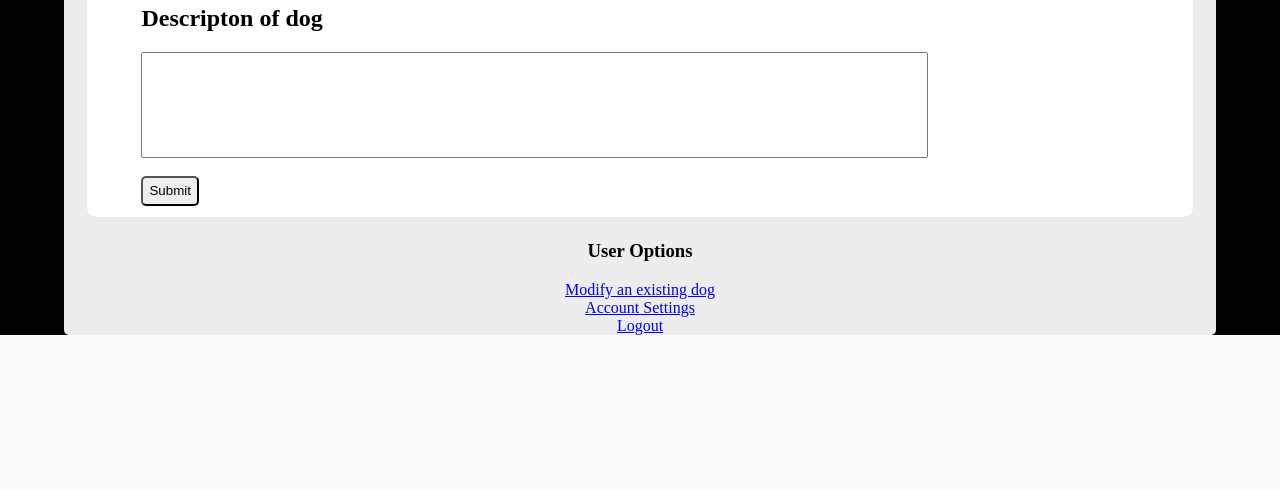
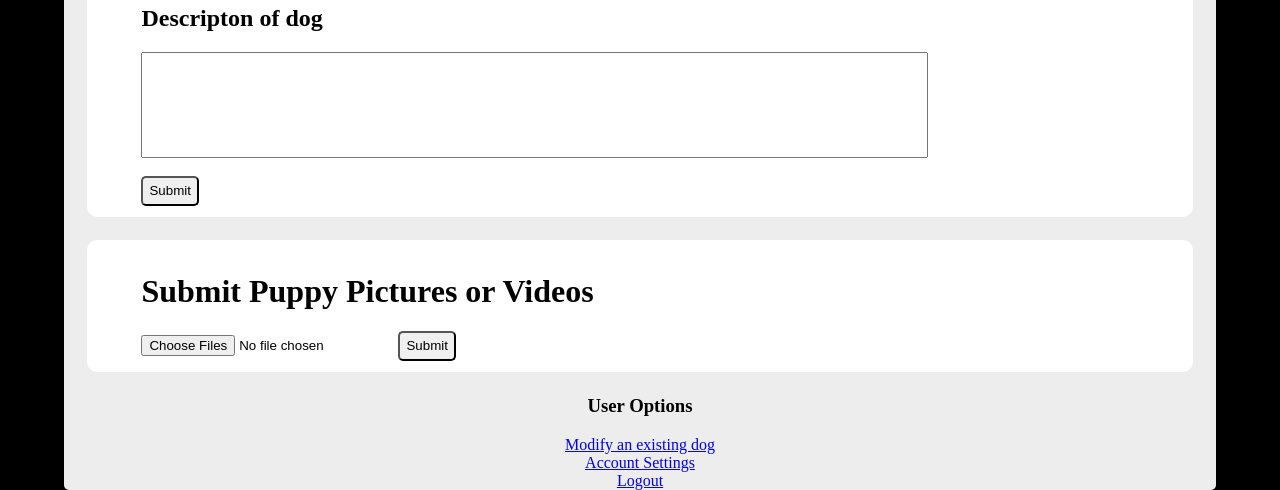
Before and after one commit to MoonBasedKas/SouthernROCAiredalesWebsite, a Flask app: page /admin in a window 1280 px wide. Shown: the part 830-1320 px from the top of the page. Before the commit the page ends 1165 px from the top, so only its background shows below. Run offline with Flask 3, Linux system fonts and the light colour scheme; a user stored in the database is signed in.

Commit message:
Can now add puppies

```diff
--- a/app/app.py
+++ b/app/app.py
@@ -7,11 +7,10 @@ import pandas
 import numpy as np
 import math as mt
 import secrets
-from datetime import date
+from datetime import date # I'm not sure why this says its not used.
+import re
 
-import os
 
-print(os.listdir())
 
 #Create the pandas database. Slower than sql but I don't think this database will ever get so large it won't matter.
 dogDB = None
@@ -19,6 +18,7 @@ photoDB = None
 counter = 0
 UPLOAD_FOLDER="static/dogPhotos/"
 ALLOWED_EXTENSIONS = {".png", ".jpg", ".jpeg"}
+PUPPY_FOLDER="static/puppies/"
 try:
     dogDB = pandas.read_csv("Dogs.tsv",  sep='\t')
 
@@ -248,6 +248,53 @@ def newDog():
 
 
     threading.Thread(target=saveUpdates, args=([])).start()
+
+
+    return redirect(url_for('admin'))
+
+
+"""
+Does the request for when an admin sends a new dog to add.
+"""
+@app.route("/admin/newPuppy", methods=["POST"])
+def newPuppy():
+
+
+    photoID = 0
+    photo = True
+    if "username" not in session:
+        return redirect(url_for("Welcome"))
+
+
+    if puppiesDB.size != 0:
+        photoID = puppiesDB["id"].max() + 1
+
+
+    if 'files[]' not in request.files:
+        print("no photo sent")
+    else:
+        day = date.today()
+        sent = request.files.getlist('files[]')
+        for file in sent:
+            # try:
+                fname = secure_filename(str(photoID) + file.filename)
+
+                if fname[-1:-4].lower == ".mp4":
+                    photo = True
+                else:
+                    photo = False
+
+
+
+                file.save(PUPPY_FOLDER + fname)
+
+                addPuppy(photoID, fname, day, True, photo)
+                photoID += 1
+
+
+
+
+    threading.Thread(target=savePuppies, args=([])).start()
 
 
     return redirect(url_for('admin'))
@@ -555,8 +602,6 @@ def addDog(id, name, gender, available, registration, dob, mainPhoto, desc):
 
 """
 Saves updates to a database
-
-threads - the current disbatched threads. Waits until all threads are done before writing.
 """
 def saveUpdates():
     dogDB.to_csv("Dogs.tsv", sep="\t", index=False)
@@ -564,8 +609,14 @@ def saveUpdates():
     return
 
 
-def savePhotos():
 
+def addPuppy(id, photoName, date, visible, photo):
+    new = {"id":id,"photoName":photoName,"date":date, "visible":visible, "photo":photo}
+    puppiesDB.loc[len(puppiesDB)] = new
+    return
+
+def savePuppies():
+    puppiesDB.to_csv("Puppies.tsv", sep="\t", index=False)
     return
 
 """
--- a/app/templates/admin.html
+++ b/app/templates/admin.html
@@ -40,8 +40,9 @@
 
                         <!-- Reg -->
                         <h2>Are they registered with AKC</h2>
-                        <input type="radio" name="reg" value="True" id="AKC" required > <label for="AKC">Yes</label><br>
-                        <input type="radio" name="reg" value="False" id="AATR" required> <label for="AATR">No</label><br>
+                        <input type="radio" name="reg" value="True" id="AKC" required> <label for="AKC">Yes</label><br>
+                        <input type="radio" name="reg" value="False" id="AATR" required> <label
+                            for="AATR">No</label><br>
 
                         <h2>Date of Birth</h2>
                         <input type="date" name="dob" required><br>
@@ -55,6 +56,17 @@
                         <input type="submit" value="Submit" class="searchSubmit">
                     </div>
                 </form>
+            </div>
+
+            <div class="inputForm">
+                <form action="/admin/newPuppy" method="post" enctype="multipart/form-data" class="formContainer">
+                    <div class="innerForm">
+                        <h1>Submit Puppy Pictures or Videos</h1>
+                        <input type="file" name="files[]" required multiple class="formItem">
+                        <input type="submit" value="Submit" class="searchSubmit">
+                    </div>
+                </form>
+
             </div>
 
             <!-- Modify a current dog -->
```
